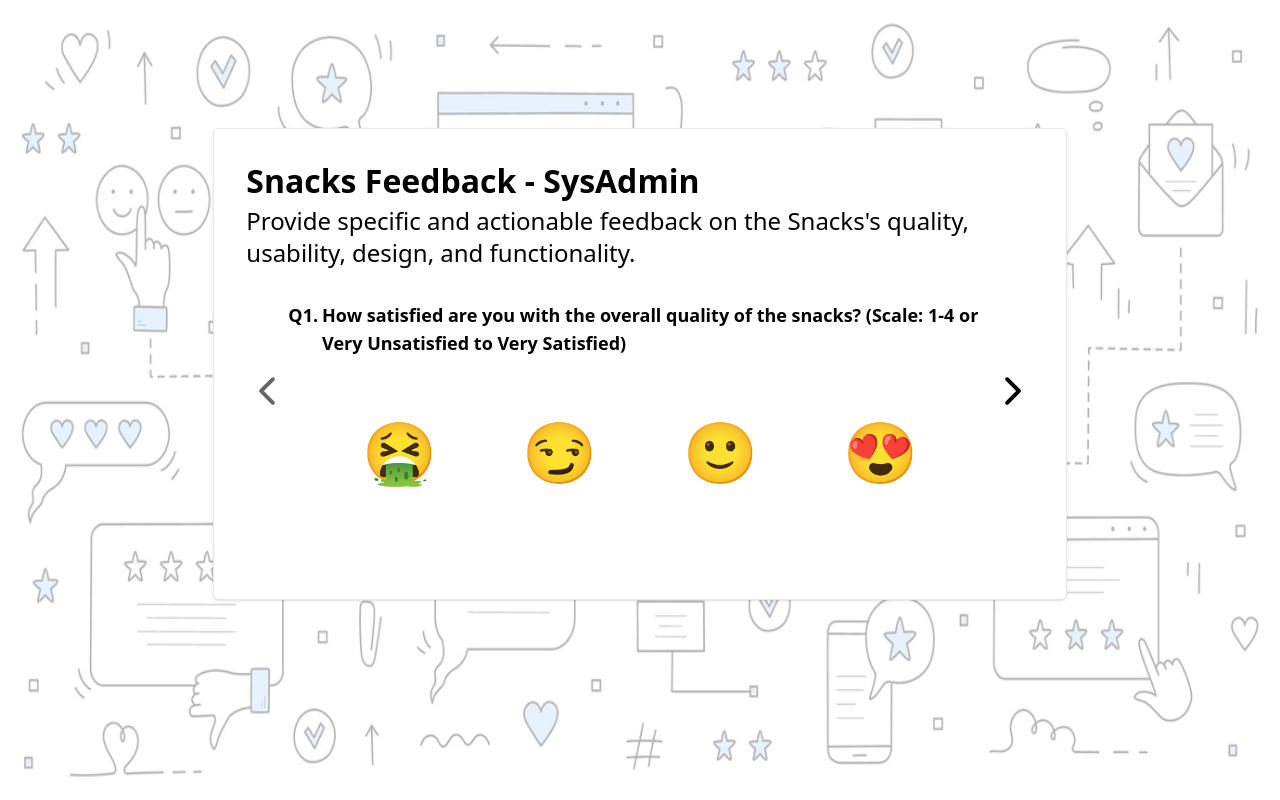
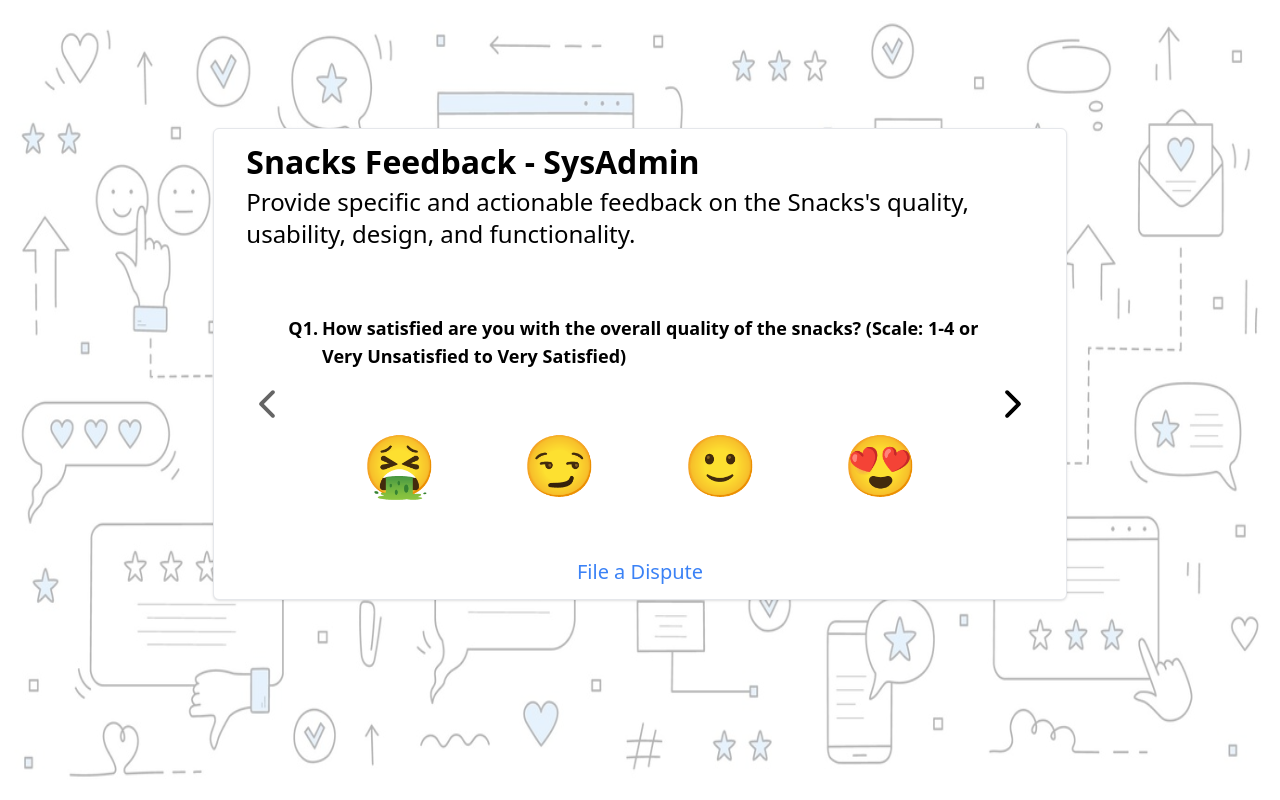
Before and after one commit to Balaji-Parimelazhagan/pulse-connect, a React (Vite) app in the folder ui/: page /survey/1/response in a window 1280 px wide. Built offline with nearby package versions, Linux system fonts and the light colour scheme.

Commit message:
feature: added dispute redirect button in survey.

```diff
--- a/ui/src/pages/SurveyDetail.tsx
+++ b/ui/src/pages/SurveyDetail.tsx
@@ -20,7 +20,7 @@ const SurveyDetail = () => {
           options={countries}
           optionLabel="name"
           placeholder="Select a survey"
-          className="w-full md:w-14rem"
+          className="w-full md:w-14rem text-semibold"
         />
       </div>
       <div className="card  w-3/4 mx-auto bg-white">
@@ -58,7 +58,7 @@ const SurveyDetail = () => {
       </div>
       <img
         src="/src/assets/createSurvey.jpg"
-        className="h-full w-full absolute top-0 left-0 -z-10"
+        className="h-full w-full absolute top-0 left-0 -z-10 opacity-20"
       />
     </div>
   );
@@ -100,19 +100,19 @@ const Track = () => {
         <div className="w-3/4 border-l flex flex-col gap-10">
           <div className="flex rounded-md p-5 border-b">
             <div className="w-1/3 text-center border-r">
-              <p>Total</p>
+              <p className="text-semibold">Total</p>
               <p className="font-light text-2xl">32</p>
             </div>
             <div className="w-1/3 text-center border-r">
-              <p>Opened</p>
+              <p className="text-semibold">Opened</p>
               <p className="font-light text-2xl">23</p>
             </div>
             <div className="w-1/3 text-center border-r">
-              <p>Responed</p>
+              <p className="text-semibold">Responded</p>
               <p className="font-light text-2xl">20</p>
             </div>
             <div className="w-1/3 text-center">
-              <p>Avg estimated time</p>
+              <p className="text-semibold">Avg estimated time</p>
               <p className="font-light text-2xl">23s</p>
             </div>
           </div>
--- a/ui/src/pages/SurveyResponse.tsx
+++ b/ui/src/pages/SurveyResponse.tsx
@@ -9,7 +9,7 @@ const SurveyResponse = () => {
   const [value, setValue] = useState(null);
   return (
     <div className="w-2/3 mx-auto h-[75%] pt-[10%]">
-      <div className="border rounded-md shadow h-full p-8 bg-white">
+      <div className="border rounded-md shadow h-full px-8 bg-white flex flex-col justify-evenly">
         <div>
           <h1 className="text-4xl font-bold">
             Snacks Feedback - <span className="font-semibold">SysAdmin</span>
@@ -102,6 +102,15 @@ const SurveyResponse = () => {
             </Button>
           </div>
         </div>
+        <div className="text-center">
+          <a
+            target="_blank"
+            href="http://localhost:5000/dispute"
+            className="text-center w-max mt-2 text-blue-500 text-xl"
+          >
+            File a Dispute
+          </a>
+        </div>
       </div>
       <img
         src="/src/assets/survey.jpg"
```
